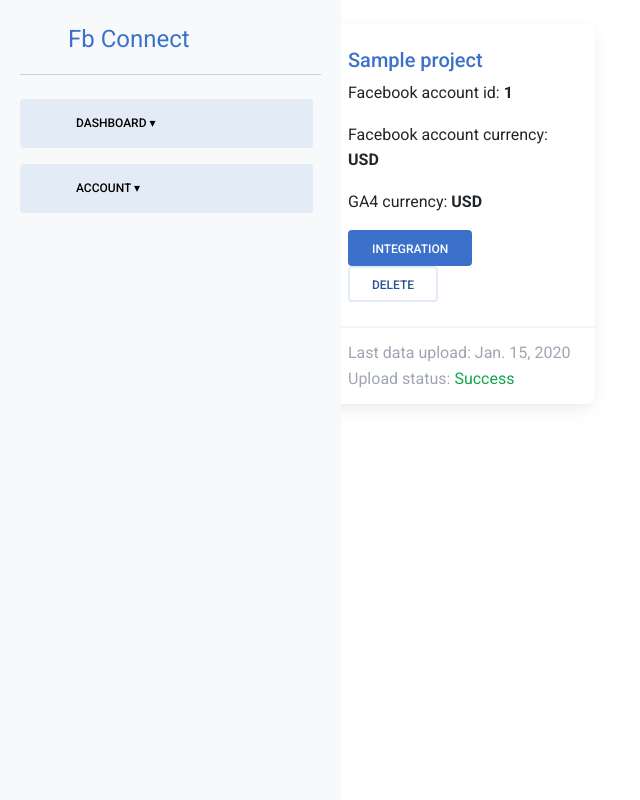
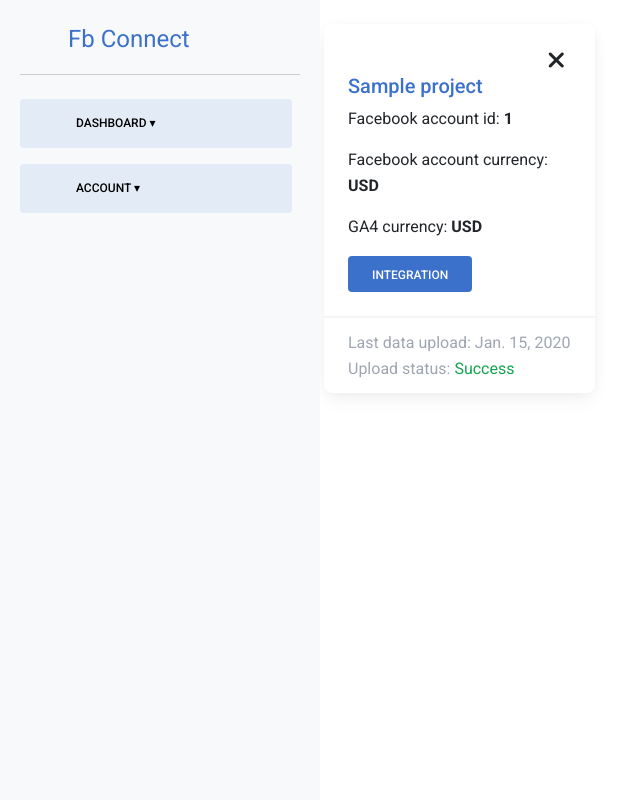
Before and after one commit to eugene-chernopyatko/fb-connect, a Django app: page /projects/ in a window 1280 px wide. Shown: the whole page, without its empty margins (0-640 px from the left). Run offline with Django 4.2, Linux system fonts and the light colour scheme; a user stored in the database is signed in; tables that the repository leaves empty hold one stand-in row (values such as "Sample post"); some libraries are stand-ins or nearby versions.

Commit message:
edit html main + project page

```diff
--- a/datatransfer/templates/projects_page.html
+++ b/datatransfer/templates/projects_page.html
@@ -35,7 +35,7 @@
         position: fixed;
         top: 0;
         left: 0;
-        width: 341px;
+        width: 320px;
         height: 100vh;
         padding: 20px;
         background-color: #f8f9fa;
@@ -53,7 +53,7 @@
   <body>
     <div class="container-fluid">
       <div class="row">
-        <div class="col-3">
+        <div class="col-md-3">
           <div class="sticky-block">
             <a
               href="/"
@@ -171,6 +171,13 @@
             <div class="col-sm-4 mb-3 mb-sm-0 p-2 g-2">
               <div class="card">
                 <div class="card-body">
+                  <i class="fa-solid fa-xmark fa-xl"
+                     type="button"
+                     style="margin-left: 90%;"
+                     data-bs-toggle="modal"
+                     data-bs-target="#exampleModal"
+                     data-value="{{i.pk}}"
+                     onclick="updateLink()"></i>
                   <h5 class="card-title" style="color: #3b71ca">
                     {{ i.project_name }}
                   </h5>
@@ -187,20 +194,19 @@
                   <a
                     href="{% url 'project-detail' i.pk %}"
                     class="btn btn-primary"
-                    style="box-shadow: none !important; margin-right: 10px"
-                    >Integration</a
-                  >
+                    style="box-shadow: none !important;"
+                    >Integration</a>
                   <!--                                <a href="{{i.pk}}/delete" class="btn btn-danger" style="width: 103.38px;">Delete</a>-->
-                  <button
-                    type="button"
-                    class="btn btn-outline-secondary ripple-surface-dark"
-                    data-bs-toggle="modal"
-                    data-bs-target="#exampleModal"
-                    data-value="{{i.pk}}"
-                    onclick="updateLink()"
-                  >
-                    Delete
-                  </button>
+<!--                  <button-->
+<!--                    type="button"-->
+<!--                    class="btn btn-outline-secondary ripple-surface-dark"-->
+<!--                    data-bs-toggle="modal"-->
+<!--                    data-bs-target="#exampleModal"-->
+<!--                    data-value="{{i.pk}}"-->
+<!--                    onclick="updateLink()"-->
+<!--                  >-->
+<!--                    Delete-->
+<!--                  </button>-->
                 </div>
                 <div
                   class="modal fade"
```
Also changed, not shown: datatransfer/templates/project_detail.html (+4 -4 lines).
